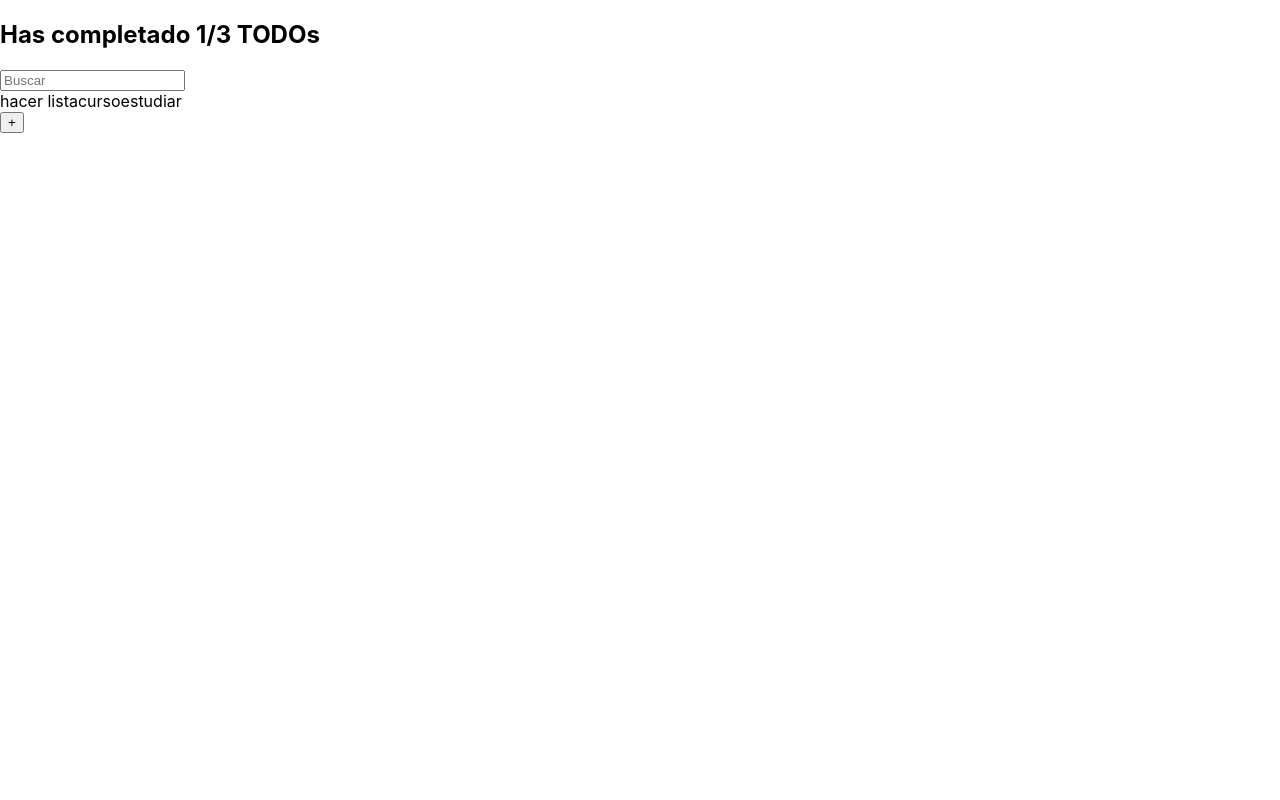
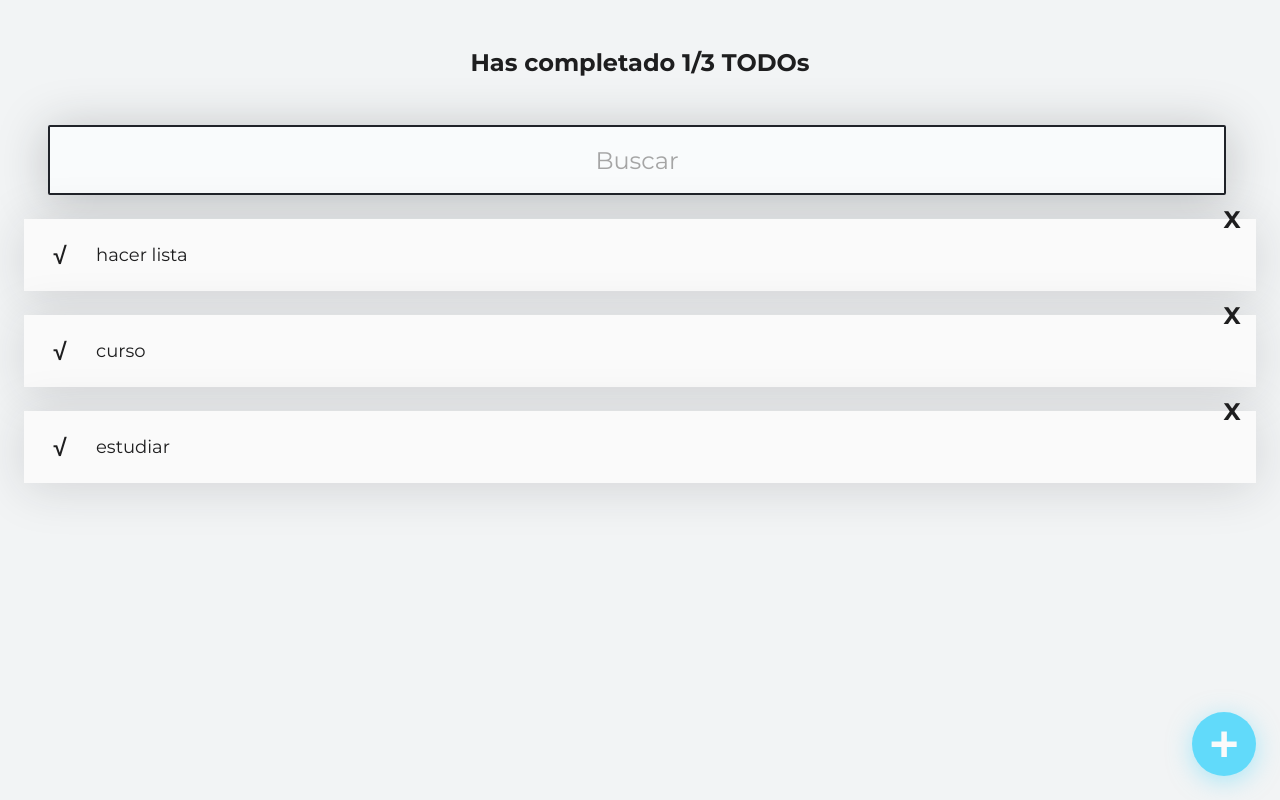
Before and after one commit to FranklinStuar/platzi-react-intro, a React (Create React App) app: page / in a window 1280 px wide. Built offline with nearby package versions, Linux system fonts and the light colour scheme; the HTML template or start-up script is replaced by a standard one.

Commit message:
add css files and import to js files

```diff
--- /dev/null
+++ b/src/CreateTodoButton.css
@@ -0,0 +1,25 @@
+.CreateTodoButton {
+  background-color: #61DAFA;
+  box-shadow: 0px 5px 25px rgba(97, 218, 250, 0.5);
+  border: none;
+  border-radius: 50%;
+  cursor: pointer;
+  font-size: 50px;
+  position: fixed;
+  bottom: 24px;
+  right: 24px;
+  font-weight: bold;
+  color: #FAFAFA;
+  display: flex;
+  justify-content: center;
+  align-items: center;
+  height: 64px;
+  width: 64px;
+
+  transform: rotate(0);
+  transition: .3s ease;
+}
+
+.CreateTodoButton:hover {
+  transform: rotate(224deg);
+}
--- a/src/CreateTodoButton.js
+++ b/src/CreateTodoButton.js
@@ -1,8 +1,8 @@
 import React from 'react'
-
+import "./CreateTodoButton.css"
 function CreateTodoButton(){
   return(
-      <button>+</button>
+      <button className='CreateTodoButton'>+</button>
   )
 }
 
--- /dev/null
+++ b/src/TodoCounter.css
@@ -0,0 +1,6 @@
+.TodoCounter {
+  font-size: 24px;
+  text-align: center;
+  margin: 0;
+  padding: 48px;
+}
--- a/src/TodoCounter.js
+++ b/src/TodoCounter.js
@@ -1,8 +1,9 @@
-import React from 'react'
+import React from 'react';
+import  "./TodoCounter.css";
 
 function TodoCounter(){
   return(
-    <h2>Has completado 1/3 TODOs</h2>
+    <h2 className='TodoCounter'>Has completado 1/3 TODOs</h2>
   )
 }
 
--- /dev/null
+++ b/src/TodoItem.css
@@ -0,0 +1,49 @@
+.TodoItem {
+  background-color: #FAFAFA;
+  position: relative;
+  display: flex;
+  justify-content: center;
+  align-items: center;
+  margin-top: 24px;
+  box-shadow: 0px 5px 50px rgba(32, 35, 41, 0.15);
+}
+
+.TodoItem-p {
+  margin: 24px 0 24px 24px;
+  width: calc(100% - 120px);
+  font-size: 18px;
+  line-height: 24px;
+  font-weight: 400;
+}
+.TodoItem-p--complete {
+  text-decoration: line-through;
+}
+
+.Icon {
+  cursor: pointer;
+  display: flex;
+  justify-content: center;
+  align-items: center;
+  height: 48px;
+  width: 48px;
+  font-size: 24px;
+  font-weight: bold;
+  /* background-color: #CCC; */
+}
+
+.Icon-check {
+  position: absolute;
+  left: 12px;
+}
+.Icon-check--active {
+  color: #4caf50;
+}
+
+.Icon-delete {
+  position: absolute;
+  top: -24px;
+  right: 0;
+}
+.Icon-delete:hover {
+  color: red;
+}
--- a/src/TodoItem.js
+++ b/src/TodoItem.js
@@ -1,8 +1,18 @@
 import React from 'react'
-
+import "./TodoItem.css"
 function TodoItem(props){
   return(
-    <span>{props.text}</span>
+    <li className="TodoItem">
+      <span className={`Icon Icon-check ${props.completed && 'Icon-check--active'}`}>
+        √
+      </span>
+      <p className={`TodoItem-p ${props.completed && 'TodoItem-p--complete'}`}>
+        {props.text}
+      </p>
+      <span className="Icon Icon-delete">
+        X
+      </span>
+    </li>
   )
 }
 
--- /dev/null
+++ b/src/TodoList.css
@@ -0,0 +1,5 @@
+ul {
+  margin: 0;
+  padding: 0 0 56px 0;
+  list-style: none;
+}
--- a/src/TodoList.js
+++ b/src/TodoList.js
@@ -1,13 +1,14 @@
 import React from 'react'
 import { TodoItem } from './TodoItem';
+import "./TodoList.css"
 
 function TodoList(props){
   return(
-    <div>
+    <ul>
       {props.todos.map( (todo,index) =>{
         return (<TodoItem key={index} text={todo.text}/>)
       })}
-    </div>
+    </ul>
   )
 }
 
--- /dev/null
+++ b/src/TodoSearch.css
@@ -0,0 +1,24 @@
+.TodoSearch {
+  background: #F9FBFC;
+  border-radius: 2px;
+  border: 2px solid #202329;
+  margin: 0 24px;
+  height: 64px;
+  width: calc(100% - 62px);
+  font-size: 24px;
+  text-align: center;
+  font-family: 'Montserrat';
+  font-weight: 400;
+  color: #1E1E1F;
+  box-shadow: 0px 5px 50px rgba(32, 35, 41, 0.25);
+}
+
+.TodoSearch::placeholder {
+  color: #A5A5A5;
+  font-family: 'Montserrat';
+  font-weight: 400;
+}
+
+.TodoSearch:focus {
+  outline-color: #61DAFA;
+}
--- a/src/TodoSearch.js
+++ b/src/TodoSearch.js
@@ -1,8 +1,8 @@
 import React from 'react'
-
+import "./TodoSearch.css"
 function TodoSearch(){
   return(
-    <input placeholder='Buscar' />
+    <input className='TodoSearch' placeholder='Buscar' />
   )
 }
 
--- a/src/index.css
+++ b/src/index.css
@@ -1,13 +1,14 @@
+@import url('https://fonts.googleapis.com/css2?family=Montserrat:wght@300;400;500;600;700;800;900&display=swap');
 body {
   margin: 0;
-  font-family: -apple-system, BlinkMacSystemFont, 'Segoe UI', 'Roboto', 'Oxygen',
-    'Ubuntu', 'Cantarell', 'Fira Sans', 'Droid Sans', 'Helvetica Neue',
-    sans-serif;
-  -webkit-font-smoothing: antialiased;
-  -moz-osx-font-smoothing: grayscale;
+  padding: 0;
+  background: #F2F4F5;
+  color: #1E1E1F;
+  font-family: 'Montserrat', Arial, Helvetica, sans-serif;
 }
 
-code {
-  font-family: source-code-pro, Menlo, Monaco, Consolas, 'Courier New',
-    monospace;
+#root {
+  margin: 0 24px;
+  position: relative;
+  min-height: 100vh;
 }
```
